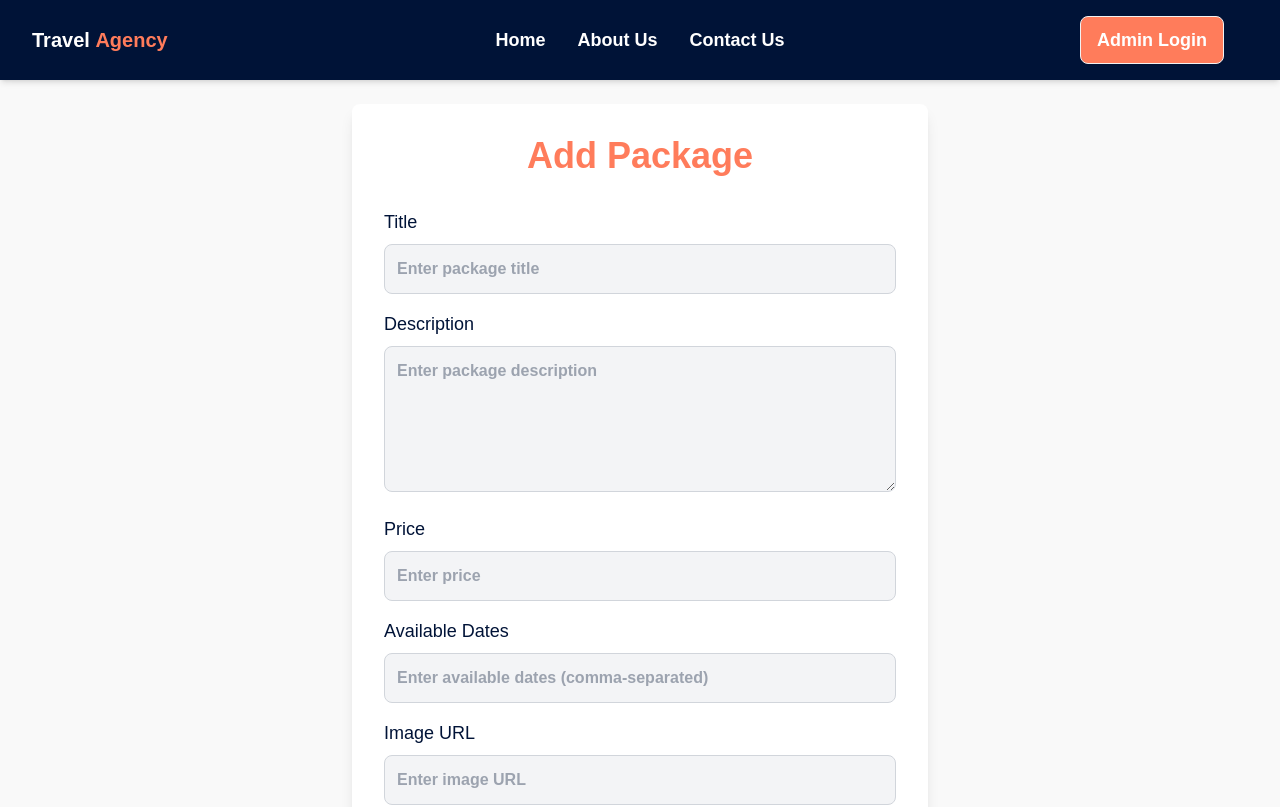
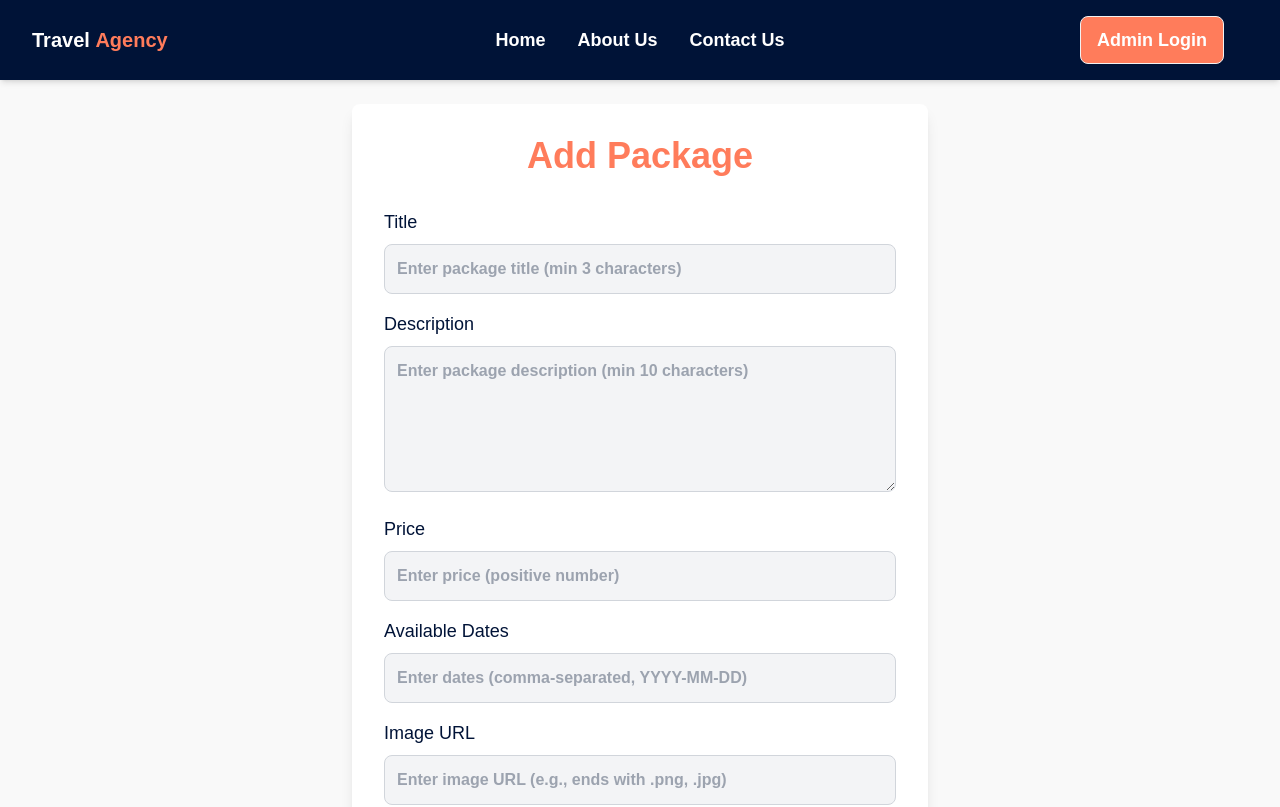
Before and after one commit to khadar-oothuru/The_Inceptioners_Frontend, a React (Vite) app: page /admin/add-package in a window 1280 px wide. Shown: the top 807 px of the page. Built offline with nearby package versions, Linux system fonts and the light colour scheme.

Commit message:
assignment completed

```diff
--- a/src/pages/Admin/AddPackage.jsx
+++ b/src/pages/Admin/AddPackage.jsx
@@ -13,25 +13,32 @@ const AddPackage = () => {
     image: "",
   });
   const [loading, setLoading] = useState(false);
-  const apiUrl = "https://the-inceptioners-backend.vercel.app/api/admin/package"; // Validate this URL
+  const apiUrl = "https://the-inceptioners-backend.vercel.app/api/admin/package"; // Adjust based on your backend
   const navigate = useNavigate();
 
   const handleInputChange = (e) => {
     setForm({ ...form, [e.target.name]: e.target.value });
   };
 
+  const validateDates = (dates) => {
+    return dates.every((date) => /^\d{4}-\d{2}-\d{2}$/.test(date));
+  };
+
+  const validateImageURL = (url) => {
+    return /^(https?:\/\/.*\.(?:png|jpg|jpeg|gif|webp))$/i.test(url);
+  };
+
   const handleSubmit = async (e) => {
     e.preventDefault();
 
-    // Basic Validation
-    if (
-      !form.title.trim() ||
-      !form.description.trim() ||
-      !form.price.trim() ||
-      !form.availableDates.trim() ||
-      !form.image.trim()
-    ) {
-      toast.error("All fields are required!");
+    // Validation
+    if (!form.title.trim() || form.title.length < 3) {
+      toast.error("Title must be at least 3 characters long.");
+      return;
+    }
+
+    if (!form.description.trim() || form.description.length < 10) {
+      toast.error("Description must be at least 10 characters long.");
       return;
     }
 
@@ -40,17 +47,33 @@ const AddPackage = () => {
       return;
     }
 
-    // Convert availableDates to an array
+    if (!form.availableDates.trim()) {
+      toast.error("At least one available date is required.");
+      return;
+    }
+
     const datesArray = form.availableDates.split(",").map((date) => date.trim());
+    if (!validateDates(datesArray)) {
+      toast.error("Available dates must be in YYYY-MM-DD format.");
+      return;
+    }
+
+    if (!validateImageURL(form.image)) {
+      toast.error("Please provide a valid image URL (e.g., ends with .png, .jpg).");
+      return;
+    }
 
     setLoading(true);
     try {
       const payload = {
-        ...form,
+        title: form.title.trim(),
+        description: form.description.trim(),
+        price: parseFloat(form.price),
         availableDates: datesArray,
+        image: form.image.trim(),
       };
 
-      await axios.post(`${apiUrl}/packages`, payload);
+      const response = await axios.post(apiUrl, payload);
 
       toast.success("Package added successfully!", {
         position: "top-right",
@@ -62,7 +85,6 @@ const AddPackage = () => {
         theme: "light",
       });
 
-      // Navigate to Admin page
       navigate("/admin");
     } catch (error) {
       const errorMessage =
@@ -96,7 +118,7 @@ const AddPackage = () => {
           <input
             type="text"
             name="title"
-            placeholder="Enter package title"
+            placeholder="Enter package title (min 3 characters)"
             value={form.title}
             onChange={handleInputChange}
             className="w-full p-3 border border-gray-300 rounded-lg bg-gray-100"
@@ -107,7 +129,7 @@ const AddPackage = () => {
           <textarea
             name="description"
             rows="5"
-            placeholder="Enter package description"
+            placeholder="Enter package description (min 10 characters)"
             value={form.description}
             onChange={handleInputChange}
             className="w-full p-3 border border-gray-300 rounded-lg bg-gray-100"
@@ -118,7 +140,7 @@ const AddPackage = () => {
           <input
             type="number"
             name="price"
-            placeholder="Enter price"
+            placeholder="Enter price (positive number)"
             value={form.price}
             onChange={handleInputChange}
             className="w-full p-3 border border-gray-300 rounded-lg bg-gray-100"
@@ -129,7 +151,7 @@ const AddPackage = () => {
           <input
             type="text"
             name="availableDates"
-            placeholder="Enter available dates (comma-separated)"
+            placeholder="Enter dates (comma-separated, YYYY-MM-DD)"
             value={form.availableDates}
             onChange={handleInputChange}
             className="w-full p-3 border border-gray-300 rounded-lg bg-gray-100"
@@ -140,7 +162,7 @@ const AddPackage = () => {
           <input
             type="text"
             name="image"
-            placeholder="Enter image URL"
+            placeholder="Enter image URL (e.g., ends with .png, .jpg)"
             value={form.image}
             onChange={handleInputChange}
             className="w-full p-3 border border-gray-300 rounded-lg bg-gray-100"
```
